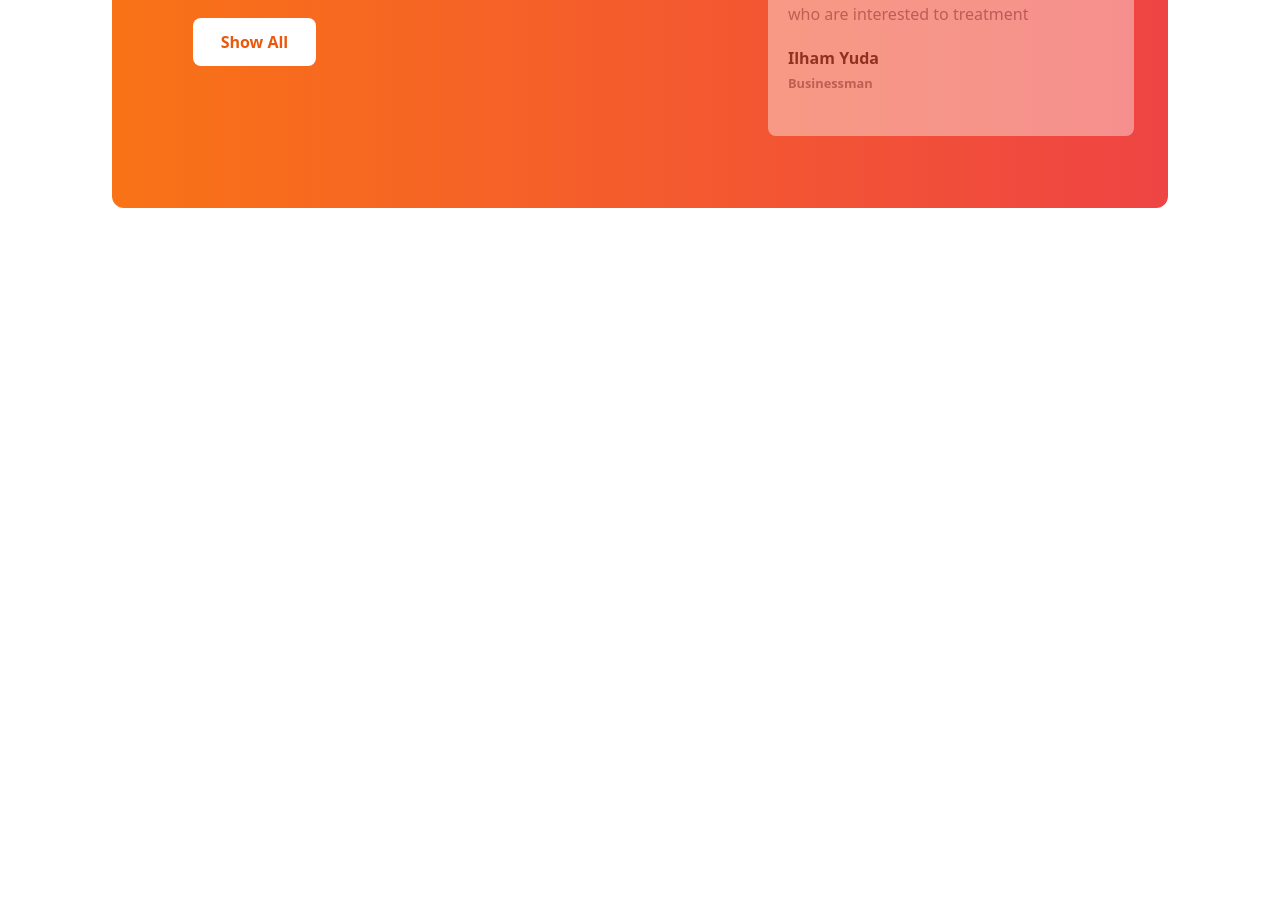
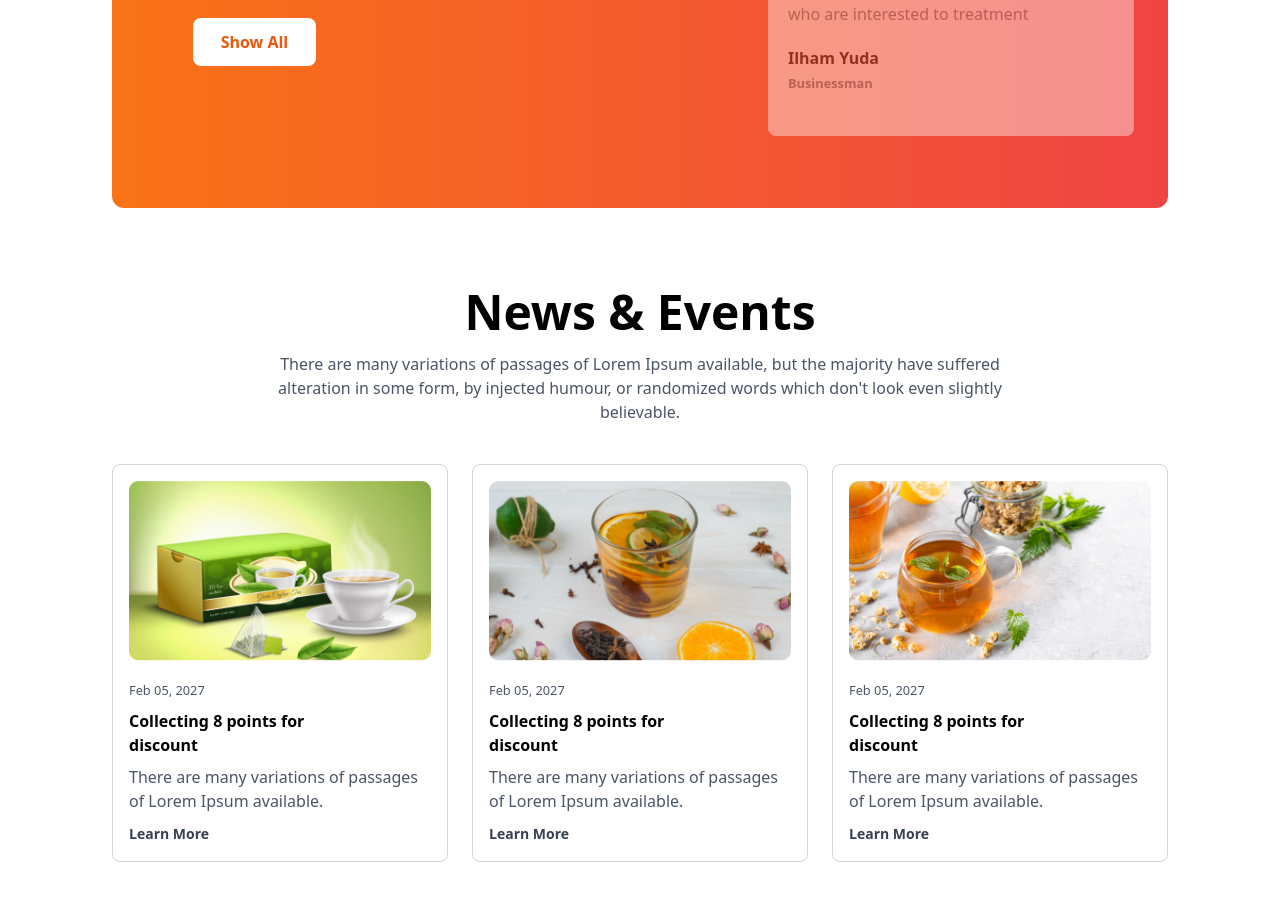
Before and after one commit to mdashraful24/tailwind-tea-house, a plain HTML site: page index.html in a window 1280 px wide. Shown: the part 2279-3179 px from the top of the page. Before the commit the page ends 2567 px from the top, so only its background shows below. Drawn offline with nearby package versions, Linux system fonts and the light colour scheme.

Commit message:
news & events section done

```diff
--- a/index.html
+++ b/index.html
@@ -210,6 +210,48 @@
                 </div>
             </div>
         </section>
+
+        <!-- News Events section -->
+        <section class="mb-20">
+            <!-- Title -->
+            <div class="text-center mb-10">
+                <h1 class="text-5xl font-bold mb-4">News & Events</h1>
+                <p class="text-gray-600 max-w-3xl mx-auto">There are many variations of passages of Lorem Ipsum
+                    available, but the majority have suffered alteration in some form, by injected humour, or randomized
+                    words which don't look even slightly believable. </p>
+            </div>
+            <!-- Grid Cards -->
+             <div class="grid grid-cols-1 md:grid-cols-2 lg:grid-cols-3 gap-6 text-center">
+                <!-- Tea box -->
+                 <div class="border border-gray-300 rounded-lg overflow-hidden">
+                    <img class="w-full mx-auto p-4" src="./images/news-1.png" alt="">
+                    <div class="px-4 pb-4 text-left">
+                        <small class="text-gray-600">Feb 05, 2027</small>
+                        <h2 class="font-bold text-base my-2">Collecting 8 points for <br> discount</h2>
+                        <p class="text-gray-600 mb-2">There are many variations of passages <br> of Lorem Ipsum available.</p>
+                        <a class="text-sm text-gray-700 font-bold" href="">Learn More</a>
+                    </div>
+                 </div>
+                 <div class="border border-gray-300 rounded-lg overflow-hidden">
+                    <img class="w-full mx-auto p-4" src="./images/news-2.png" alt="">
+                    <div class="px-4 pb-4 text-left">
+                        <small class="text-gray-600">Feb 05, 2027</small>
+                        <h2 class="font-bold text-base my-2">Collecting 8 points for <br> discount</h2>
+                        <p class="text-gray-600 mb-2">There are many variations of passages <br> of Lorem Ipsum available.</p>
+                        <a class="text-sm text-gray-700 font-bold" href="">Learn More</a>
+                    </div>
+                 </div>
+                 <div class="border border-gray-300 rounded-lg overflow-hidden">
+                    <img class="w-full mx-auto p-4" src="./images/news-3.png" alt="">
+                    <div class="px-4 pb-4 text-left">
+                        <small class="text-gray-600">Feb 05, 2027</small>
+                        <h2 class="font-bold text-base my-2">Collecting 8 points for <br> discount</h2>
+                        <p class="text-gray-600 mb-2">There are many variations of passages <br> of Lorem Ipsum available.</p>
+                        <a class="text-sm text-gray-700 font-bold" href="">Learn More</a>
+                    </div>
+                 </div>
+             </div>
+        </section>
     </main>
 </body>
 
```
